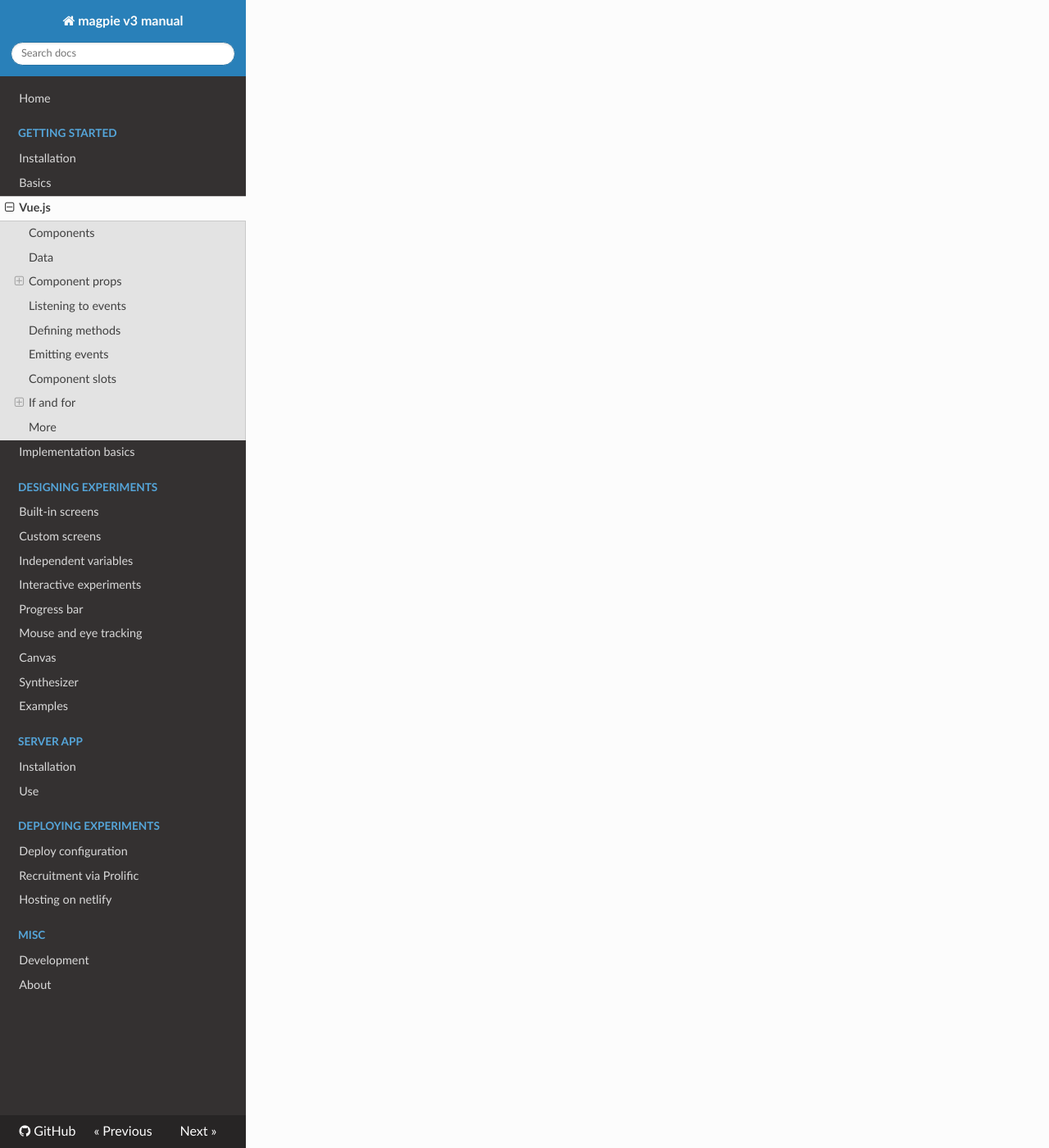
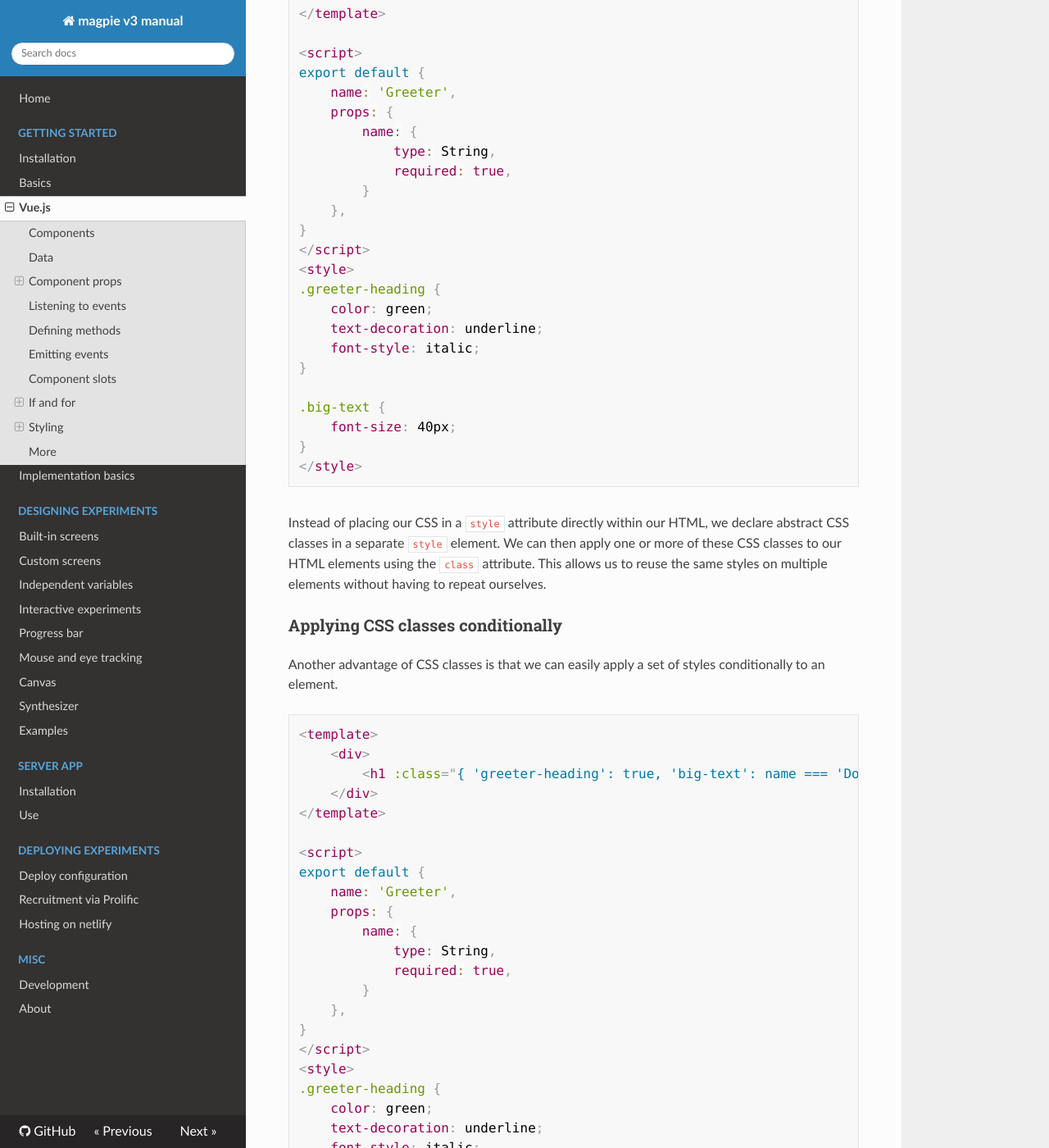
Before and after one commit to magpie-ea/magpie-v3-docs, an MkDocs documentation site: the page built from docs/00_getting_started/03_vue_js.md, in a window 1280 px wide and 1400 px high, scrolled down 15721 px. Shown: the whole window at 82% size. Built offline with MkDocs 1.6.1, drawn with Linux system fonts in a browser that asks for light colours; some of the changed text lies outside the part shown.

Commit message:
Extend vue.js chapter: More on v-if/v-for and CSS

````diff
--- a/docs/00_getting_started/03_vue_js.md
+++ b/docs/00_getting_started/03_vue_js.md
@@ -427,6 +427,30 @@
 
 Here, we only render the image if the value of `name` equals `"Donald"`. As you might have guessed, `v-if` also allows arbitrary JavaScript expressions.
 
+You can also use `v-else` and `v-else-if` to catch alternative conditions. You can use as many instances of `v-else-if` as you need or omit it directly.
+
+```html
+<template>
+    <div>
+        <h1>hello {{ name }}</h1>
+        <img v-if="name === 'Donald'" src="donald.jpg" />
+        <img v-else-if="name === 'Hillary'" src="hillary.jpg" />
+        <img v-else src="person.jpg" />
+    </div>
+</template>
+
+<script>
+export default {
+    name: 'Greeter',
+    props: {
+        name: {
+            type: String,
+            required: true,
+        }
+    },
+}
+</script>
+```
 
 ### Loops
 The following renders multiple headings, with the different names that we defined in `data`.
@@ -486,5 +510,191 @@
 
 Here, the variable `ì` is bound to the indices of the names in the list, so that we can use it as a `key`for the loop.
 
+### Wrapping multiple elements with v-if or v-for
+You can apply a `v-if` or a `v-for` to multiple elements at once, by wrapping them in a `template` element.
+
+For example, instead of adding the same condition to multiple elements...
+
+```html
+<template>
+    <div>
+        <h1>hello {{ name }}</h1>
+        <blockquote v-if="name === 'Donald'">
+            A duck in a comic.
+        </blockquote>
+        <img src="donald.jpg" v-if="name === 'Donald'" />
+    </div>
+</template>
+
+<script>
+export default {
+    name: 'MyComponent',
+    props: {
+        name: {
+            type: String,
+            required: true,
+        }
+    },
+}
+</script>
+```
+
+... we can wrap them in a `template` element and write the condition only once:
+
+```html
+<template>
+    <div>
+        <h1>hello {{ name }}</h1>
+        <template v-if="name === 'Donald'">
+            <blockquote>
+                A duck in a comic.
+            </blockquote>
+            <img src="donald.jpg" />
+        </template>
+    </div>
+</template>
+
+<script>
+export default {
+    name: 'MyComponent',
+    props: {
+        name: {
+            type: String,
+            required: true,
+        }
+    },
+}
+</script>
+```
+
+## Styling
+All HTML elements have a default style, but for your experiments you may want to change the display of some elements.
+In the browser this can be done using Cascading Style Sheets (CSS).
+
+### Inline styles
+The simplest way to style your HTML is using inline styles:
+
+```html
+<template>
+    <div>
+        <h1 style="color: green;">hello {{ name }}</h1>
+    </div>
+</template>
+
+<script>
+export default {
+    name: 'Greeter',
+    props: {
+        name: {
+            type: String,
+            required: true,
+        }
+    },
+}
+</script>
+```
+
+Here, we display the greeting with green text.
+
+Inline styles are convenient for small adjustments, but quickly become unwieldy when changing many display properties of an element:
+
+```html
+<template>
+    <div>
+        <h1 style="color: green; text-decoration: underline; font-style: italic;">hello {{ name }}</h1>
+    </div>
+</template>
+
+<script>
+export default {
+    name: 'Greeter',
+    props: {
+        name: {
+            type: String,
+            required: true,
+        }
+    },
+}
+</script>
+```
+
+### CSS classes
+When changing many display properties of an element or when you want to conditionally apply style changes based on your component state,
+CSS classes come in handy.
+
+```html
+<template>
+    <div>
+        <h1 class="greeter-heading big-text">hello {{ name }}</h1>
+    </div>
+</template>
+
+<script>
+export default {
+    name: 'Greeter',
+    props: {
+        name: {
+            type: String,
+            required: true,
+        }
+    },
+}
+</script>
+<style>
+.greeter-heading {
+    color: green;
+    text-decoration: underline;
+    font-style: italic;
+}
+
+.big-text {
+    font-size: 40px;
+}
+</style>
+```
+
+Instead of placing our CSS in a `style` attribute directly within our HTML, we declare abstract CSS classes in a separate
+`style` element. We can then apply one or more of these CSS classes to our HTML elements using the `class` attribute.
+This allows us to reuse the same styles on multiple elements without having to repeat ourselves.
+
+### Applying CSS classes conditionally
+Another advantage of CSS classes is that we can easily apply a set of styles conditionally to an element.
+
+```html
+<template>
+    <div>
+        <h1 :class="{ 'greeter-heading': true, 'big-text': name === 'Donald' }">hello {{ name }}</h1>
+    </div>
+</template>
+
+<script>
+export default {
+    name: 'Greeter',
+    props: {
+        name: {
+            type: String,
+            required: true,
+        }
+    },
+}
+</script>
+<style>
+.greeter-heading {
+    color: green;
+    text-decoration: underline;
+    font-style: italic;
+}
+
+.big-text {
+    font-size: 40px;
+}
+</style>
+```
+
+We can use the colon prefix for our `class` attribute to be able to pass in JavaScript expressions. This way,
+we can pass in a JavaScript object whose keys are CSS class names, with the associated values indicating whether the class should be applied or not.
+
+In this example, we only apply the class `big-text` if the `Greeter` component was created with the name `'Donald'`.
+
 ## More
 There's much more to learn about Vue.js. If you are curious, head over to [the official guide](https://vuejs.org/v2/guide/syntax.html).
````
